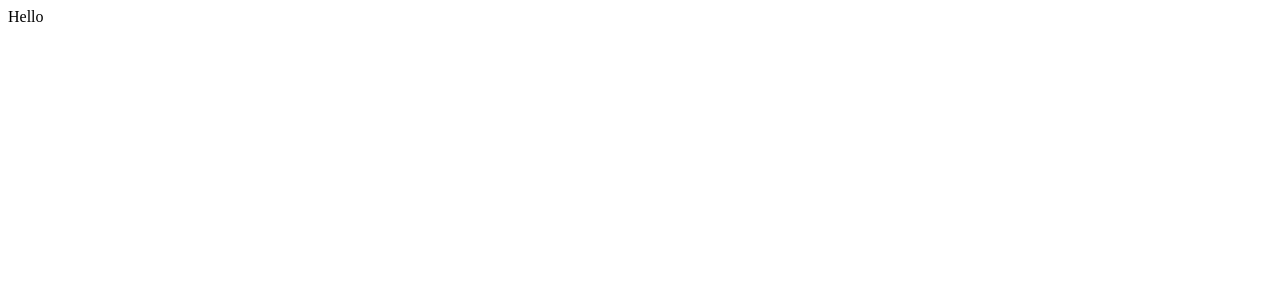
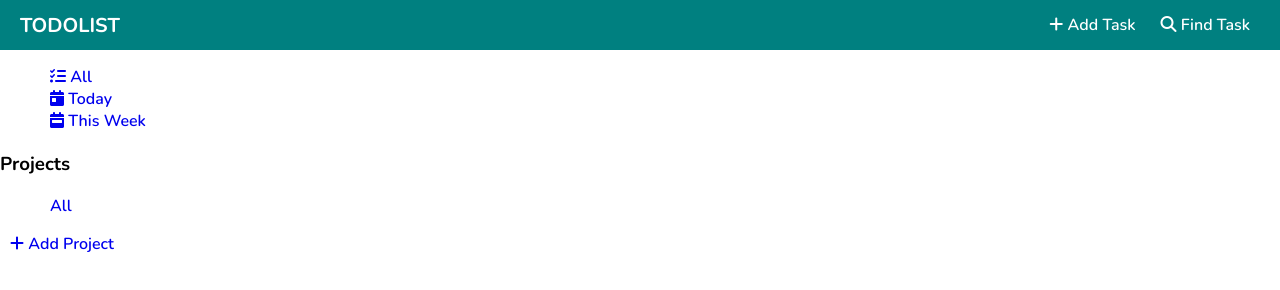
Before and after one commit to szty1/odin-todolist, a website built with webpack: page dist/index.html in a window 1280 px wide. Built offline with nearby package versions, Linux system fonts and the light colour scheme.

Commit message:
added fonts, styles for header

```diff
--- a/package.json
+++ b/package.json
@@ -9,6 +9,8 @@
   "author": "",
   "license": "ISC",
   "devDependencies": {
+    "css-loader": "^6.7.3",
+    "style-loader": "^3.3.2",
     "webpack": "^5.79.0",
     "webpack-cli": "^5.0.1"
   },
--- a/src/index.js
+++ b/src/index.js
@@ -1,3 +1,3 @@
-import Display from './modules/display';
+import TodoList from './modules/todolist';
 
-document.addEventListener('DOMContentLoaded', Display.loadHomepage);
+document.addEventListener('DOMContentLoaded', TodoList.initPage());
--- a/src/modules/display.js
+++ b/src/modules/display.js
@@ -1,11 +1,74 @@
-import Task from '../modules/task';
-import Project from '../modules/project';
+import TodoList from './todolist';
+import '../styles/style.css';
 
 export default class Display {
 
-  static loadHomepage() {
-    const content = document.querySelector('.content');
-    content.innerHTML = "Hello";
+  static loadPage() {
+    Display.loadPageSkeleton();
+    Display.loadHeader();
+    Display.loadSidebar();
+    Display.loadTasks();
+    Display.loadFooter();
   }
 
+  static loadPageSkeleton() {
+    const content = document.querySelector('.content');
+
+    content.innerHTML = `
+    <div class="header"></div>
+    <div class="sidebar"></div>
+    <div class="tasks"></div>
+    <div class="footer"></div>
+    `;
+  }
+
+  static loadHeader() {
+    const header = document.querySelector('.header');
+
+    header.innerHTML = `
+    <span class="logo">TODOLIST</span>
+    <ul>
+      <li><a href="#"><i class="fa-solid fa-plus"></i> Add Task</a></li>
+      <li><a href="#"><i class="fa-solid fa-magnifying-glass"></i> Find Task</a></li>
+    </ul>
+    `;
+  }
+
+  static loadSidebar() {
+    const sidebar = document.querySelector('.sidebar');
+
+    sidebar.innerHTML = `
+    <ul>
+      <li><a href="#"><i class="fa-solid fa-list-check"></i> All</a></li>
+      <li><a href="#"><i class="fa-solid fa-calendar-day"></i> Today</a></li>
+      <li><a href="#"><i class="fa-solid fa-calendar-week"></i> This Week</a></li>
+    </ul>
+    <h3>Projects</h3>
+    <ul class="projects">
+    </ul>
+    <div class="addproject">
+    <a href="#"><i class="fa-solid fa-plus"></i> Add Project</a>
+    </div>
+
+    `;
+
+    Display.updateProjects();
+  }
+
+  static loadTasks() {
+
+  }
+
+  static loadFooter() {
+
+  }
+
+  static updateProjects() {
+    const projectsContainer = document.querySelector('.projects');
+
+    const projects = TodoList.getProjects();
+    projects.forEach((project) => {
+      projectsContainer.innerHTML += `<li><a href="#">${project.name}</a></li>`
+    })
+  }
 }
--- a/src/modules/task.js
+++ b/src/modules/task.js
@@ -23,6 +23,10 @@ export default class Task {
     return formatRelative(this.dueDate, new Date());
   }
 
+  setCompleted(isCompleted) {
+    this.completed = isCompleted;
+  }
+
 
 
 
--- a/src/modules/todolist.js
+++ b/src/modules/todolist.js
@@ -1,15 +1,33 @@
 import Task from '../modules/task';
-import Project from '../modules/project';
+import Project from './project';
+import Display from './display';
 
 export default class TodoList {
 
-  constructor() {
+  static initPage() {
     this.projects = [];
     this.projects.push(new Project('All'));
+
+    Display.loadPage();
+
+    console.log(this.projects);
   }
 
-  addProject(name) {
-
+  static getProjects() {
+    return this.projects;
   }
 
+  static getProject(name) {
+    return this.project.find((project) => project.name === name);
+  }
+
+  static addProject(name) {
+    if (this.projects.find((project) => project.name === name)) return;
+    this.projects.push(new Project(name));
+  }
+
+  static deleteProject(name) {
+    let index = this.project.findIndex((project) => project.name === name);
+    this.projects.splice(index, 1);
+  }
 }
--- a/src/styles/style.css
+++ b/src/styles/style.css
@@ -0,0 +1,77 @@
+@font-face {
+  font-family: "Nunito";
+  src: url("../fonts/Nunito-Regular.ttf");
+  font-weight: 400;
+  font-style: normal;
+}
+
+@font-face {
+  font-family: "Nunito";
+  src: url("../fonts/Nunito-SemiBold.ttf");
+  font-weight: 600;
+  font-style: normal;
+}
+
+@font-face {
+  font-family: "Nunito";
+  src: url("../fonts/Nunito-Bold.ttf");
+  font-weight: bold;
+  font-style: normal;
+}
+
+body {
+  min-height: 100vh;
+  margin: 0;
+  padding: 0;
+  font-size: 16px;
+  font-family: "Nunito";
+  font-weight: 600;
+  display: flex;
+}
+
+a {
+  text-decoration: none;
+  padding: 5px 10px;
+}
+
+a:hover {
+  background-color: #ffffff33;
+  border-radius: 4px;
+}
+
+li {
+  list-style-type: none;
+}
+
+.content {
+  width: 100%;
+  display: grid;
+  grid-template-columns: 1fr 4fr;
+  grid-template-rows: 50px 1fr 50px;
+}
+
+.header {
+  grid-column: 1 / 3;
+  display: flex;
+  justify-content: space-between;
+  align-items: center;
+  background-color: teal;
+  padding: 0 20px;
+}
+
+.header .logo {
+  font-size: 20px;
+  font-weight: bold;
+  color: #ffffff;
+}
+
+.header ul {
+  display: flex;
+  flex-direction: row;
+  gap: 5px;
+  margin: 0;
+}
+
+.header ul a {
+  color: #ffffff;
+}
```
Also changed, not shown: dist/77c1e330694154d3efed.ttf (added), dist/99a3b019e7727ac19479.ttf (added), dist/f4338623f94e6079de97.ttf (added), dist/index.html, dist/main.js, src/fonts/Nunito-Bold.ttf (added), src/fonts/Nunito-Regular.ttf (added), src/fonts/Nunito-SemiBold.ttf (added), 1 other file.
